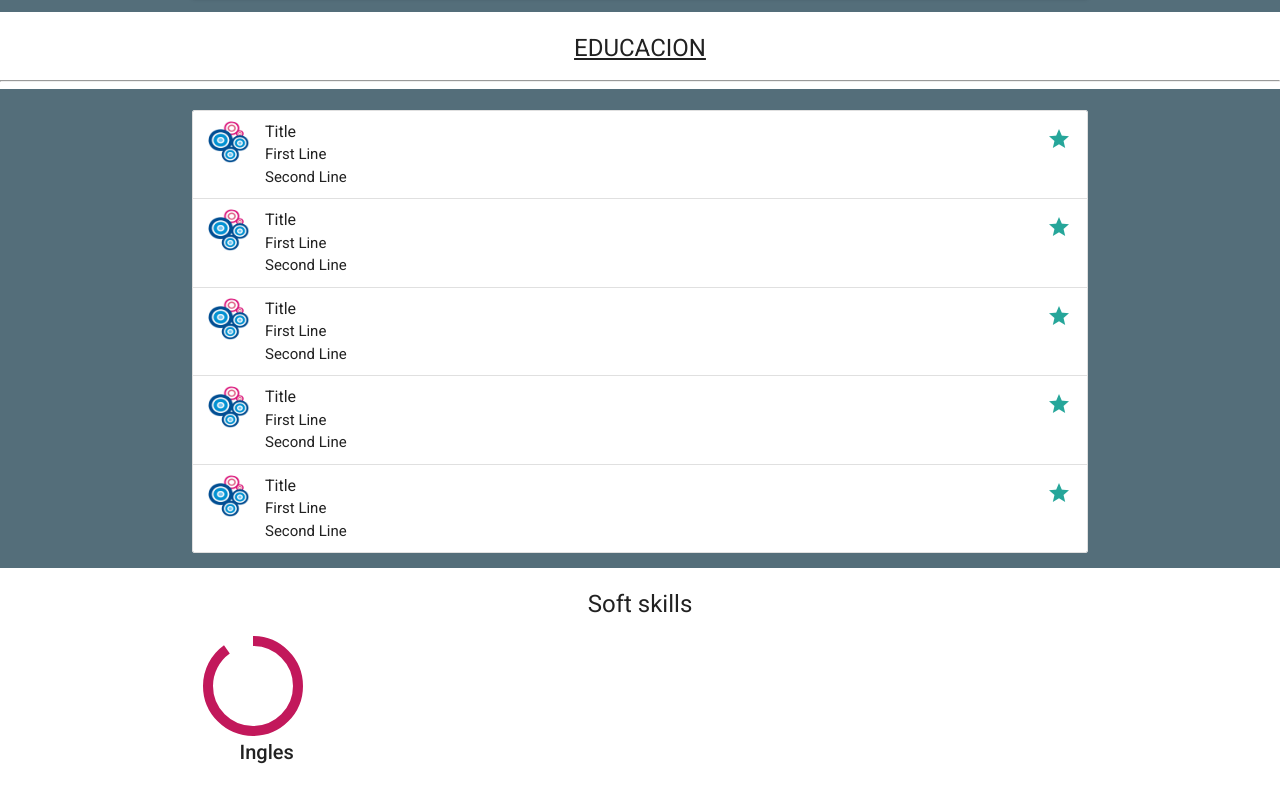
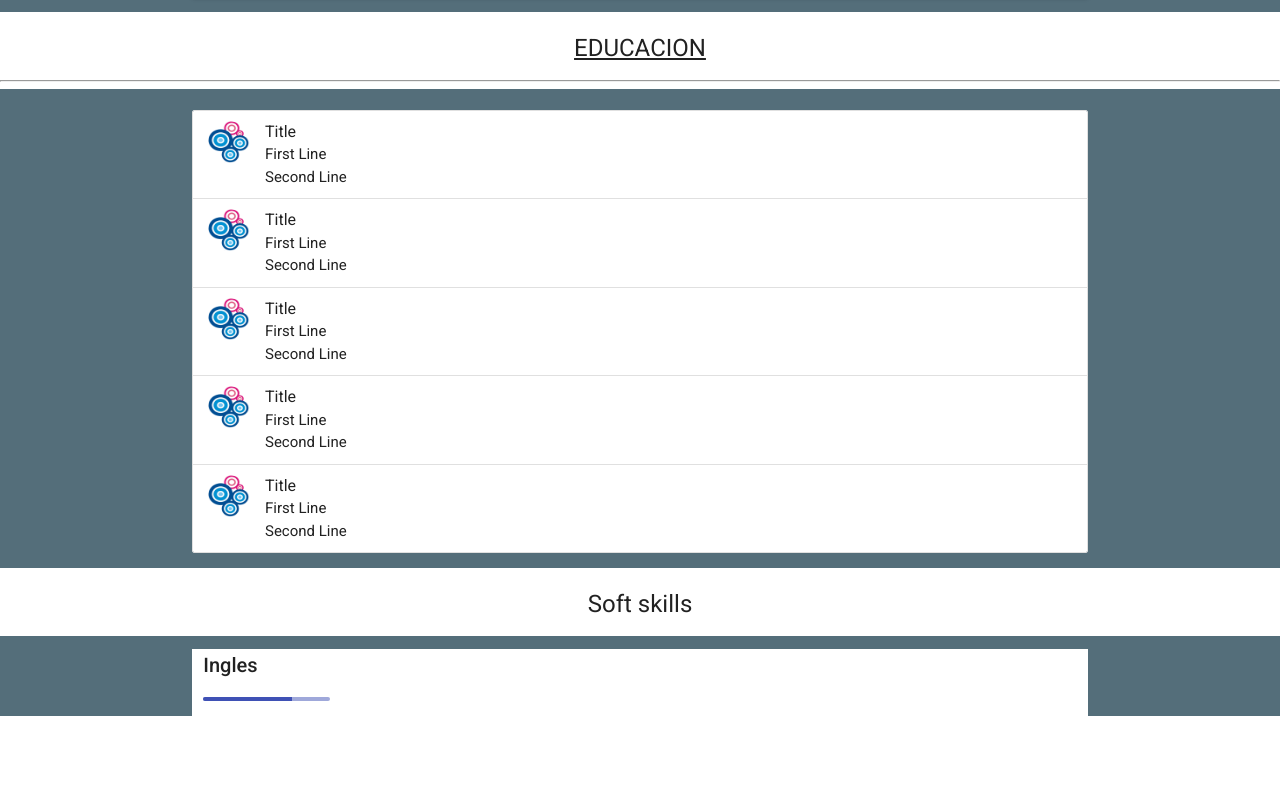
Before and after one commit to danteGiuliano/proyecto-integrador, an Angular app: page / in a window 1280 px wide. Shown: the part 1540-2343 px from the top of the page. Built offline with nearby package versions, Linux system fonts and the light colour scheme.

Commit message:
simple cambio de spinner a progress-bar

```diff
--- a/src/app/componentes/educacion/educacion.component.html
+++ b/src/app/componentes/educacion/educacion.component.html
@@ -13,7 +13,7 @@
                     <p>First Line <br>
                         Second Line
                     </p>
-                    <a href="#!" class="secondary-content"><i class="material-icons">grade</i></a>
+                    <a href="#!" class="secondary-content"></a>
                 </li>
             </ul>
         </div>
--- a/src/app/componentes/skills/skills.component.html
+++ b/src/app/componentes/skills/skills.component.html
@@ -3,13 +3,15 @@
         Soft skills
     </h1>
 </div>
-<div class="container">
-<div class="row ">
-    <div class="col s6 m4 l2">
-        <mat-progress-spinner
-        [value]="90">
-    </mat-progress-spinner>
-        <h2 class="center">Ingles</h2>
-    </div>
+<div class="blue-grey darken-1"  style="padding-top:1%;">
+    <div class="container white">
+        <div class="row ">
+            <div class="col s6 m4 l2">
+                <h2 class="left">Ingles</h2>
+                <div class="progress indigo lighten-3">
+                  <div class="determinate indigo" style="width: 70%"></div>
+                </div>
+            </div>
+        </div>
+        </div>
 </div>
-</div>
```
